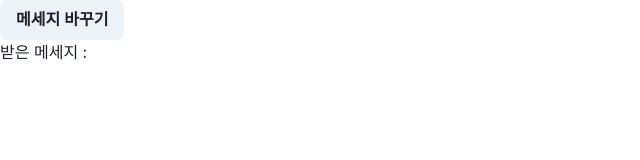
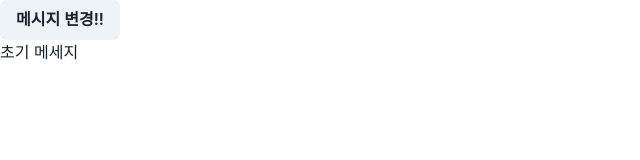
Before and after one commit to AngelosGithub/react231031, a React (Create React App) app: page / in a window 1280 px wide. Shown: the top 160 px of the page, without its empty margins (0-640 px from the left). Built offline with nearby package versions, Linux system fonts and the light colour scheme.

Commit message:
231107 context value에 {state,setState}를 넣기

```diff
--- a/src/App.js
+++ b/src/App.js
@@ -1,39 +1,34 @@
 import React, { createContext, useContext, useState } from "react";
 import { Button, Text } from "@chakra-ui/react";
-import { create } from "axios";
 
-function CComp() {
-  // 3. context 사용하기 : useContext(Context);
-  const message = useContext(MessageContext);
-  return <Text>받은 메세지 : {message}</Text>;
+function AComp() {
+  // 3. context 사용하기 : useContext(Context)
+  const { setMessage } = useContext(MessageContext);
+  return (
+    <Button onClick={() => setMessage("변경된 메세지")}>메시지 변경!!</Button>
+  );
 }
 
 function BComp() {
-  return <CComp />;
-}
-
-function AComp() {
-  return <BComp />;
+  // 3. context 사용하기 : useContext(Context)
+  const { message } = useContext(MessageContext);
+  return <Text>{message}</Text>;
 }
 
 function App(props) {
-  const [message, setMessage] = useState("");
-
-  // message state를 CComp에 전달하기
-  // 1. context 만들기 : createContext();
-  // 2. context에 state 넣기 : <Context.provider value={state}></Context.Provider>
-  // 3. tree 안에서 사용하기
+  const [message, setMessage] = useState("초기 메세지");
   return (
     <div>
-      <Button onClick={() => setMessage("바꾼 메세지!")}>메세지 바꾸기</Button>
-      <MessageContext.Provider value={message}>
+      {/*2. context에 state 넣기 : <ContextProvider value={state}></ContextProvider>*/}
+      <MessageContext.Provider value={{ message, setMessage }}>
         <AComp />
+        <BComp />
       </MessageContext.Provider>
     </div>
   );
 }
-// 1. context 만들기
-// context 이름은 대문자로 시작하고 Context로 끝남
+
+// 1. context 만들기 : createContext(null)
 const MessageContext = createContext(null);
 
 export default App;
```
